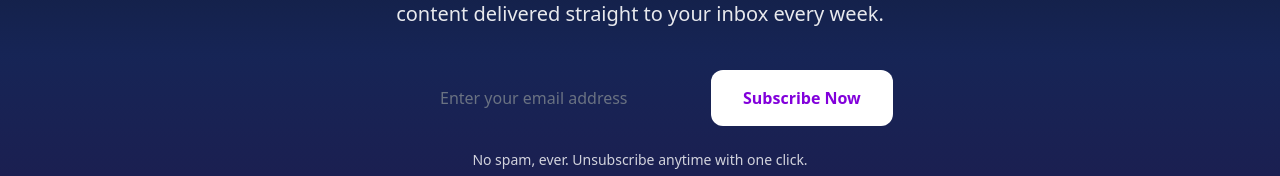
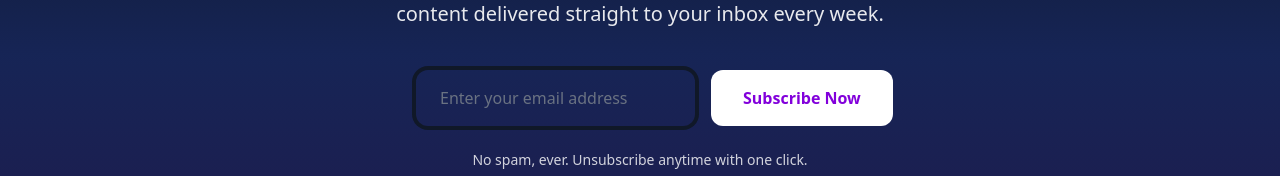
Before and after one commit to KnoxNeon/B12A09, a React (Vite) app: page / in a window 1280 px wide. Shown: the part 1461-1637 px from the top of the page. Built offline with nearby package versions, Linux system fonts and the light colour scheme; no server answers.

Commit message:
add motion

```diff
--- a/package.json
+++ b/package.json
@@ -14,6 +14,7 @@
     "axios": "^1.13.2",
     "firebase": "^12.6.0",
     "lucide-react": "^0.554.0",
+    "motion": "^12.23.24",
     "react": "^19.2.0",
     "react-dom": "^19.2.0",
     "react-icons": "^5.5.0",
--- a/src/Components/GameCard.jsx
+++ b/src/Components/GameCard.jsx
@@ -2,11 +2,12 @@ import React from 'react'
 import { IoMdDownload } from "react-icons/io";
 import { FaStar } from "react-icons/fa";
 import { Link } from 'react-router';
+import { motion } from "motion/react"
 
 const GameCard = ({game}) => {
 
     return (
-        <Link to={`/game/${game.id}`} className="card image-full w-96 h-96 shadow-xl rounded-xl overflow-hidden group">
+        <motion.Link initial={ { scale:0.5 } } animate={{scale: 1, transition: { duration: 1 }}} to={`/game/${game.id}`} className="card image-full w-96 h-96 shadow-xl rounded-xl overflow-hidden group">
 
             <figure className="absolute inset-0">
                 <img
@@ -26,7 +27,7 @@ const GameCard = ({game}) => {
                     </div>
                 </div>
             </div>
-</Link>
+</motion.Link>
   )
 }
 
--- a/src/Components/Newsletter.jsx
+++ b/src/Components/Newsletter.jsx
@@ -18,7 +18,7 @@ const Newsletter = () => {
       <input
         type="email"
         placeholder="Enter your email address"
-        className="flex-1 px-6 py-4 rounded-xl text-gray-900 placeholder-gray-500 focus:outline-none focus:ring-4 focus:ring-white/30"
+        className="flex-1 px-6 py-4 rounded-xl text-gray-900 placeholder-gray-500 focus:outline-none ring-4 focus:ring-white/30"
       />
 
       <button className="px-8 py-4 bg-white text-purple-700 font-semibold rounded-xl hover:bg-gray-50 transition whitespace-nowrap">
--- a/src/Pages/Games.jsx
+++ b/src/Pages/Games.jsx
@@ -1,17 +1,18 @@
 import React from 'react'
 import useGames from '../Hooks/useGames'
 import GameCard from '../Components/GameCard'
+import { motion } from "motion/react"
 
 const Games = () => {
     const {games, loading, error} = useGames()
   return (
-    <div className='grid grid-cols-2 md:grid-cols-3 lg:grid-cols-4 gap-4 lg:gap-6 lg:my-10 m-6 lg:mx-20'>
+    <motion.div  className='grid grid-cols-2 md:grid-cols-3 lg:grid-cols-4 gap-4 lg:gap-6 lg:my-10 m-6 lg:mx-20'>
       {
             games.map(game => (
               <GameCard key={game.id} game={game} />
             ))
           }
-    </div>
+    </motion.div>
   )
 }
 
--- a/src/Pages/Login.jsx
+++ b/src/Pages/Login.jsx
@@ -30,7 +30,7 @@ export default function Login() {
       .then(result =>{
         const user = result.user
         setUser(user)
-        navigate(location.state)
+        navigate(location.state? location.state : '/')
       })
       .catch(err => console.log(err))
 
```
Also changed, not shown: 1 other file (tests, documents, lock files or other folders).
